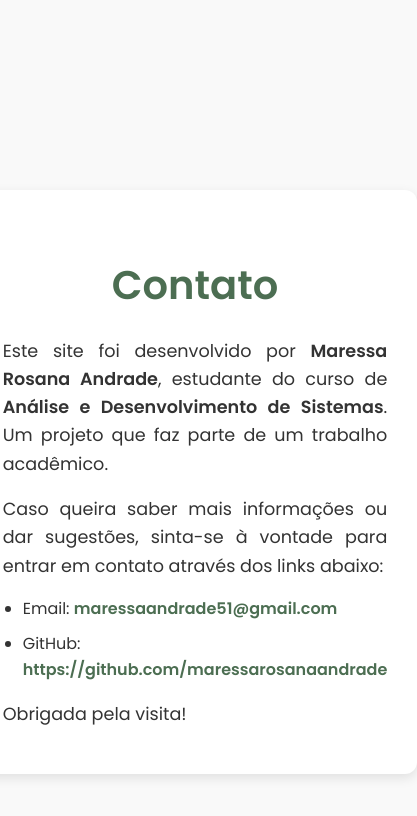
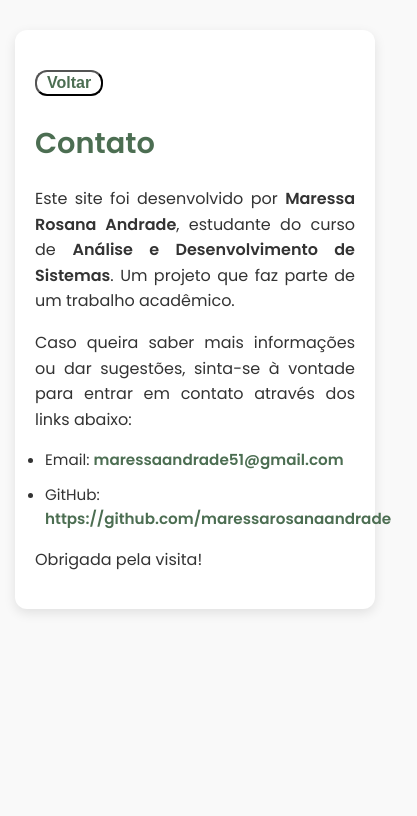
Before and after one commit to maressarosanaandrade/site-responsivo, a plain HTML site: page contato.html in a window 390 px wide. Shown: the whole page, 417 px wide, since content can reach past the window. Drawn offline with Linux system fonts and the light colour scheme.

Commit message:
git commit -m "Atualização" git push origin main

```diff
--- a/contato.css
+++ b/contato.css
@@ -7,26 +7,37 @@ body {
     background-color: #f9f9f9;
     color: #333;
     line-height: 1.6;
-    display: flex;
-    justify-content: center;
-    align-items: center;
     min-height: 100vh;
     padding: 60px 30px;
+    box-sizing: border-box;
+}
+
+.botao-voltar {
+    display: inline-block;
+    margin-top: 20px;
+    padding: 2px 10px;
+    color: #4c6e52;
+    border-radius: 12px;
+    background-color: transparent;
+    font-size: 1rem;
+    font-weight: 600;
+    cursor: pointer;
 }
 
 .contato {
+    width: 100%;
     max-width: 800px;
     background-color: #fff;
     padding: 30px;
     border-radius: 12px;
     box-shadow: 0 4px 12px rgba(0, 0, 0, 0.1);
+    box-sizing: border-box;
 }
 
 .contato h1 {
     font-size: 2.5rem;
     color: #4c6e52;
     margin-bottom: 20px;
-    text-align: center;
 }
 
 .contato p {
@@ -53,3 +64,24 @@ body {
 .contato a:hover {
     text-decoration: underline;
 }
+
+@media (max-width: 600px) {
+    body {
+        padding: 30px 15px;
+    }
+    .contato {
+        padding: 20px;
+    }
+    .contato h1 {
+        font-size: 1.8rem;
+    }
+    .contato p {
+        font-size: 1rem;
+    }
+    .contato ul {
+        padding-left: 10px;
+    }
+    .contato li {
+        font-size: 0.95rem;
+    }
+}
--- a/contato.html
+++ b/contato.html
@@ -9,6 +9,7 @@
 <body>
     <main>
     <section id="contato" class="contato">
+        <button id="btn-voltar" class="botao-voltar">Voltar</button>
         <h1>Contato</h1>
         <p>Este site foi desenvolvido por <strong>Maressa Rosana Andrade</strong>, estudante do curso de <strong>Análise e Desenvolvimento de Sistemas</strong>. Um projeto que faz parte de um trabalho acadêmico.</p>
         <p>Caso queira saber mais informações ou dar sugestões, sinta-se à vontade para entrar em contato através dos links abaixo:</p>
@@ -18,6 +19,7 @@
         </ul>
         <p>Obrigada pela visita!</p>
     </section>
+    <script src="script.js"></script>
 </main>
 </body>
 
--- /dev/null
+++ b/script.js
@@ -0,0 +1,3 @@
+document.getElementById("btn-voltar").addEventListener("click", function () {
+    window.location.href="index.html";
+});
--- /dev/null
+++ b/scripts.js
@@ -0,0 +1,3 @@
+document.getElementById("btn-voltar").addEventListener("click", function () {
+    window.location.href="index.html";
+});
--- a/sobre.css
+++ b/sobre.css
@@ -14,6 +14,21 @@ body {
   min-height: 100vh;
 }
 
+
+.botao-voltar {
+  display: inline-block;
+  margin-top: 10px;
+  padding: 5px 10px;
+  color: #4c6e52;
+  background-color: transparent;
+  border-radius: 12px;
+  font-size: 1rem;
+  font-weight: 600;
+  cursor: pointer;
+}
+
+
+
 .sobre {
   max-width: 800px;
   background: white;
@@ -24,7 +39,7 @@ body {
 
 .sobre h1 {
   font-size: 2.5rem;
-  color: #4c6e52;
+  color:#4c6e52;
   margin-bottom: 20px;
 }
 
@@ -41,3 +56,12 @@ body {
 
 .sobre a:hover {
   text-decoration: underline;}
+
+@media (max-width: 600px) {
+  .sobre {
+    padding: 20px;
+  }
+ .sobre h1 {
+  font-size: 1.8rem;
+ }
+}
```
Also changed, not shown: index.html (+1 -1 lines), sobre.html (+4 -0 lines).
